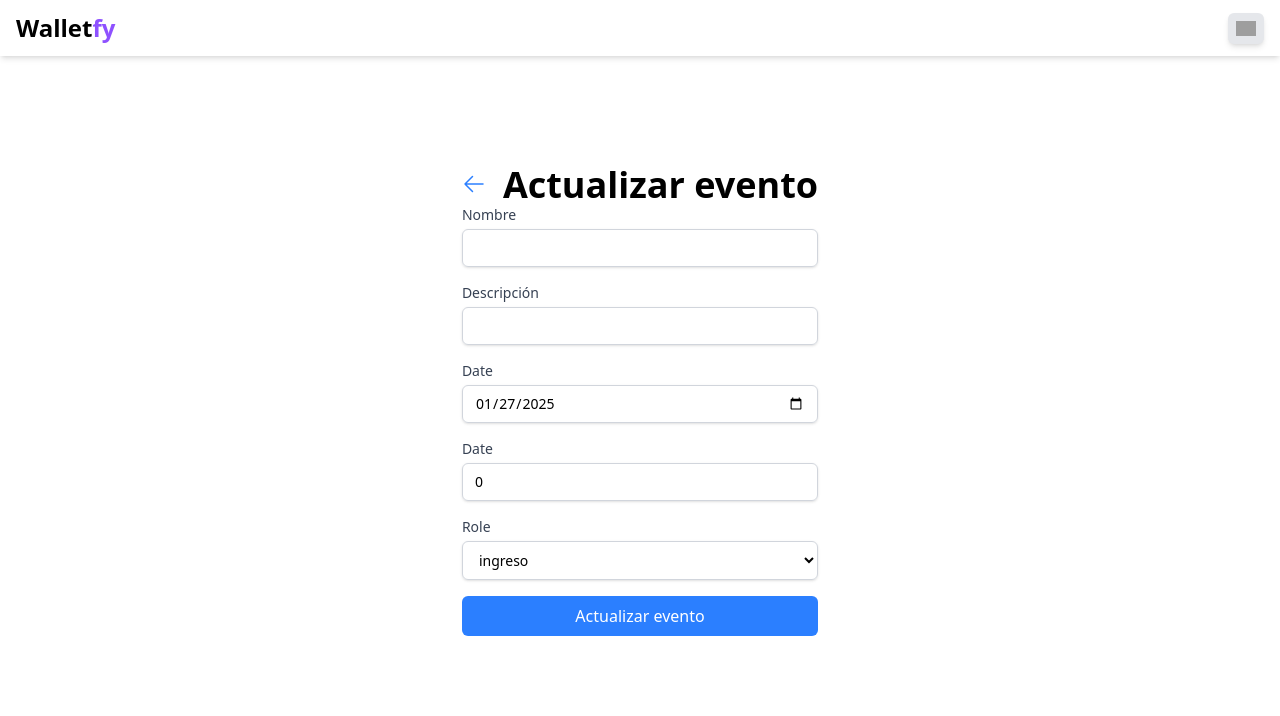
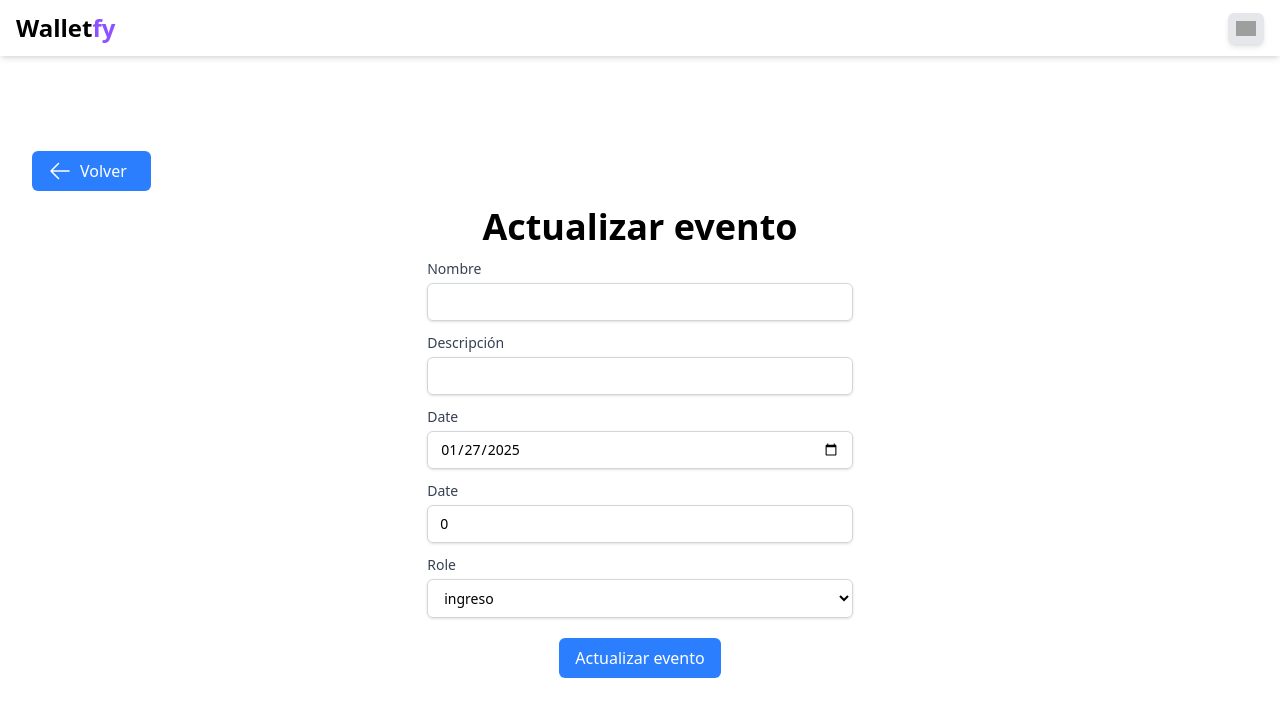
Before and after one commit to DJavierReyesM/ProyectoReactWalletfy_FSD, a React (Vite) app: page /form/1 in a window 1280 px wide. Shown: the top 716 px of the page. Built offline with nearby package versions, Linux system fonts and the light colour scheme; grey boxes are pictures that could not be loaded.

Commit message:
Ajustes en contenedor para Outlet

```diff
--- a/src/components/Layout.tsx
+++ b/src/components/Layout.tsx
@@ -55,7 +55,9 @@ const Layout = () => {
           </button>
         </div>
       </header>
-      <Outlet />
+      <div className="h-full w-full px-[2rem] pt-[3rem] flex flex-col justify-center">
+        <Outlet />
+      </div>
     </div>
   );
 };
--- a/src/pages/events/form.tsx
+++ b/src/pages/events/form.tsx
@@ -117,12 +117,12 @@ const UserForm = () => {
   const isLoadingQuery = isLoadingOrRefetchQuery(userQuery);
 
   return (
-    <div>
+    <div className='flex flex-col justify-center items-center gap-4'>
       {!isLoadingQuery && (
-        <div className="flex items-center gap-4">
-          <div
-            className="text-blue-500 cursor-pointer w-[25px] h-[25px]"
+        <div className="flex w-full items-center">
+          <button
             onClick={() => navigate('/')}
+            className="px-4 py-2 text-white bg-blue-500 rounded-md hover:bg-blue-700 flex"
           >
             <svg
               xmlns="http://www.w3.org/2000/svg"
@@ -138,8 +138,8 @@ const UserForm = () => {
                 d="M10.5 19.5 3 12m0 0 7.5-7.5M3 12h18"
               />
             </svg>
-          </div>
-          <h1 className="text-4xl font-bold">{mode === 'create' ? "Crear evento" : "Actualizar evento"}</h1>
+            <h3 className="text-md text-center font-medium px-2">Volver</h3>
+          </button>
         </div>
       )}
 
@@ -148,8 +148,10 @@ const UserForm = () => {
       )}
 
       {!isLoadingQuery && (
+        <div className='className="h-full w-full md:w-[35%] gap-y-[1rem]'>
+         <h1 className="text-4xl text-center font-bold">{mode === 'create' ? "Crear evento" : "Actualizar evento"}</h1>
         <form
-          className="flex flex-col gap-4"
+
           onSubmit={
             formEventFormat.handleSubmit((data)=>{
               if (mode === 'edit' && id) {
@@ -167,6 +169,7 @@ const UserForm = () => {
                 label="Nombre"
                 value={field.value}
                 onChange={field.onChange}
+                className='my-3'
                 error={formEventFormat.formState.errors.name?.message}
               />
             )}
@@ -180,6 +183,7 @@ const UserForm = () => {
                 label="Descripción"
                 value={field.value ? field.value : ""}
                 onChange={field.onChange}
+                className='my-3'
                 error={formEventFormat.formState.errors.description?.message}
               />
             )}
@@ -193,6 +197,7 @@ const UserForm = () => {
                 label="Date"
                 value={field.value}
                 onChange={field.onChange}
+                className='my-3'
                 error={formEventFormat.formState.errors.date?.message}
               />
             )}
@@ -206,6 +211,7 @@ const UserForm = () => {
                 label="Date"
                 value={field.value}
                 onChange={field.onChange}
+                className='my-3'
                 error={formEventFormat.formState.errors.amount?.message}
               />
             )}
@@ -220,18 +226,23 @@ const UserForm = () => {
                 value={field.value}
                 options={['ingreso', 'egreso']}
                 onChange={field.onChange}
+                className='my-3'
                 error={formEventFormat.formState.errors.type?.message}
               />
             )}
           />
-
-          <button
-            className="px-4 py-2 text-white bg-blue-500 rounded-md hover:bg-blue-700"
-            type="submit"
-          >
-            {isLoadingForm ? 'Guardando...' : mode === 'create' ? "Crear evento" : "Actualizar evento"}
-          </button>
+          <div className='flex justify-center my-3 py-2'>
+            <button
+              className={`px-4 py-2 text-white
+                ${mode === 'create' ?
+                "bg-green-700 rounded-md hover:bg-green-950"  :  "bg-blue-500 rounded-md hover:bg-blue-700 "}`}
+              type="submit"
+            >
+              {isLoadingForm ? 'Guardando...' : mode === 'create' ? "Crear evento" : "Actualizar evento"}
+            </button>
+          </div>
         </form>
+        </div>
       )}
     </div>
   );
```
